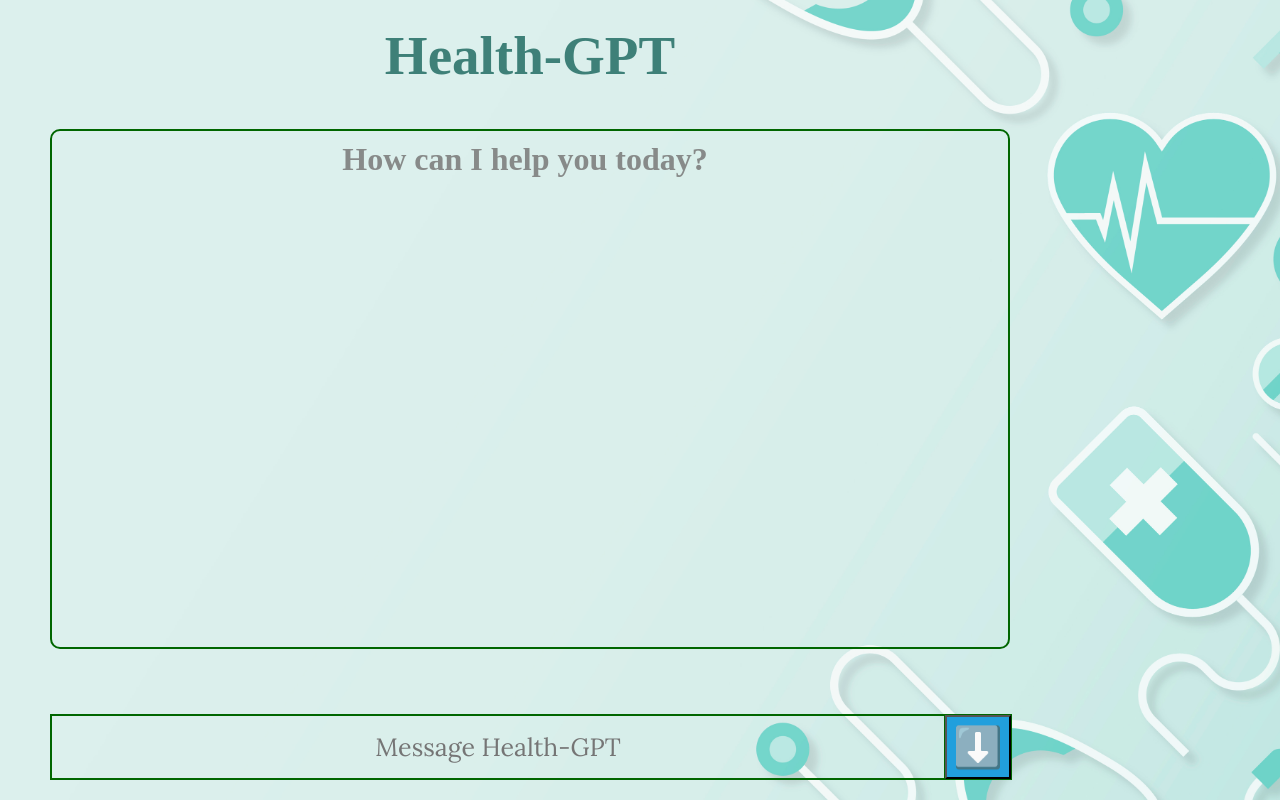
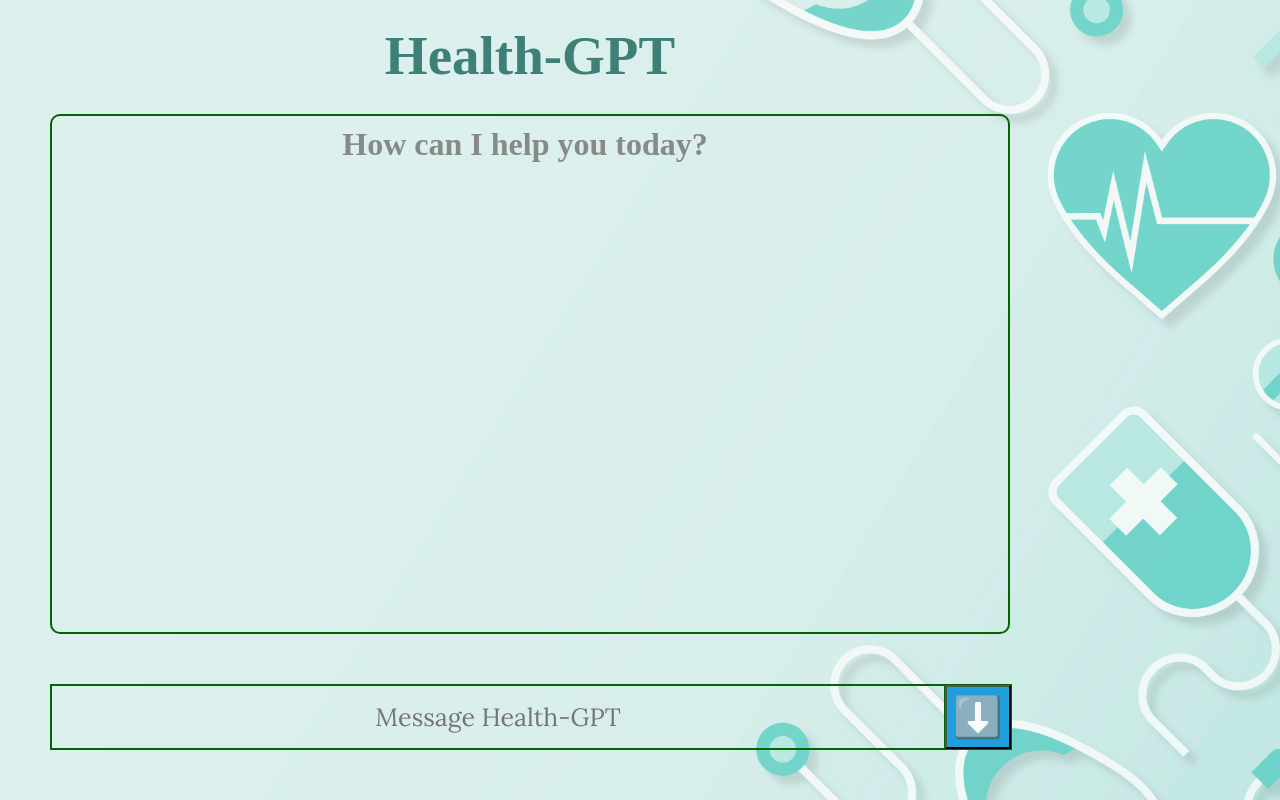
Before and after one commit to SomSingh23/PICT_Hackathon_prototype, a React (Vite) app in the folder frontend/: page / in a window 1280 px wide. Built offline with nearby package versions, Linux system fonts and the light colour scheme; a web font is replaced by a local one.

Commit message:
ui improved

```diff
--- a/frontend/src/App.css
+++ b/frontend/src/App.css
@@ -16,7 +16,7 @@ p {
   justify-content: space-between;
   align-items: start;
   padding-left: 50px;
-  padding-bottom: 20px;
+  padding-bottom: 50px;
   box-sizing: border-box;
 }
 .heading {
```
